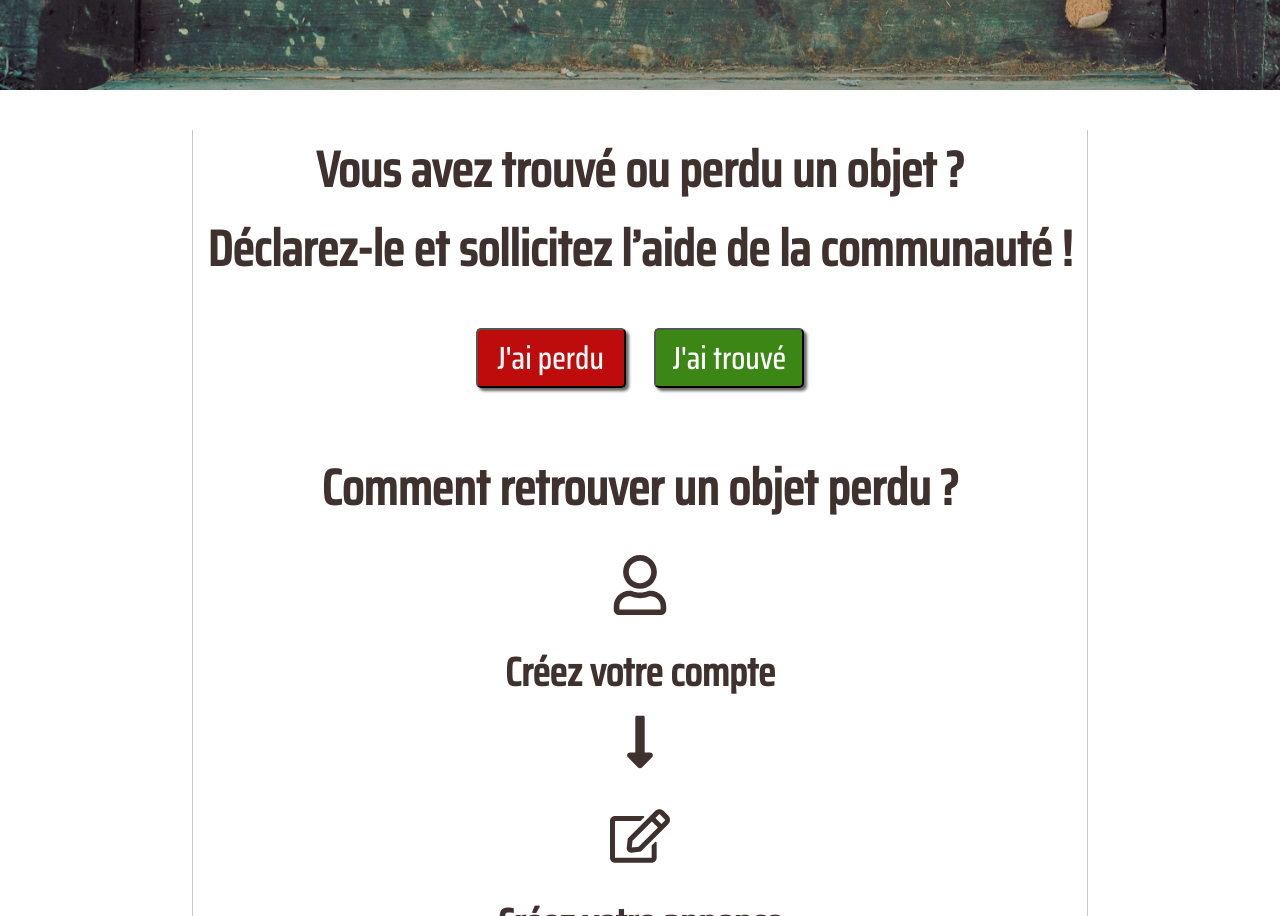
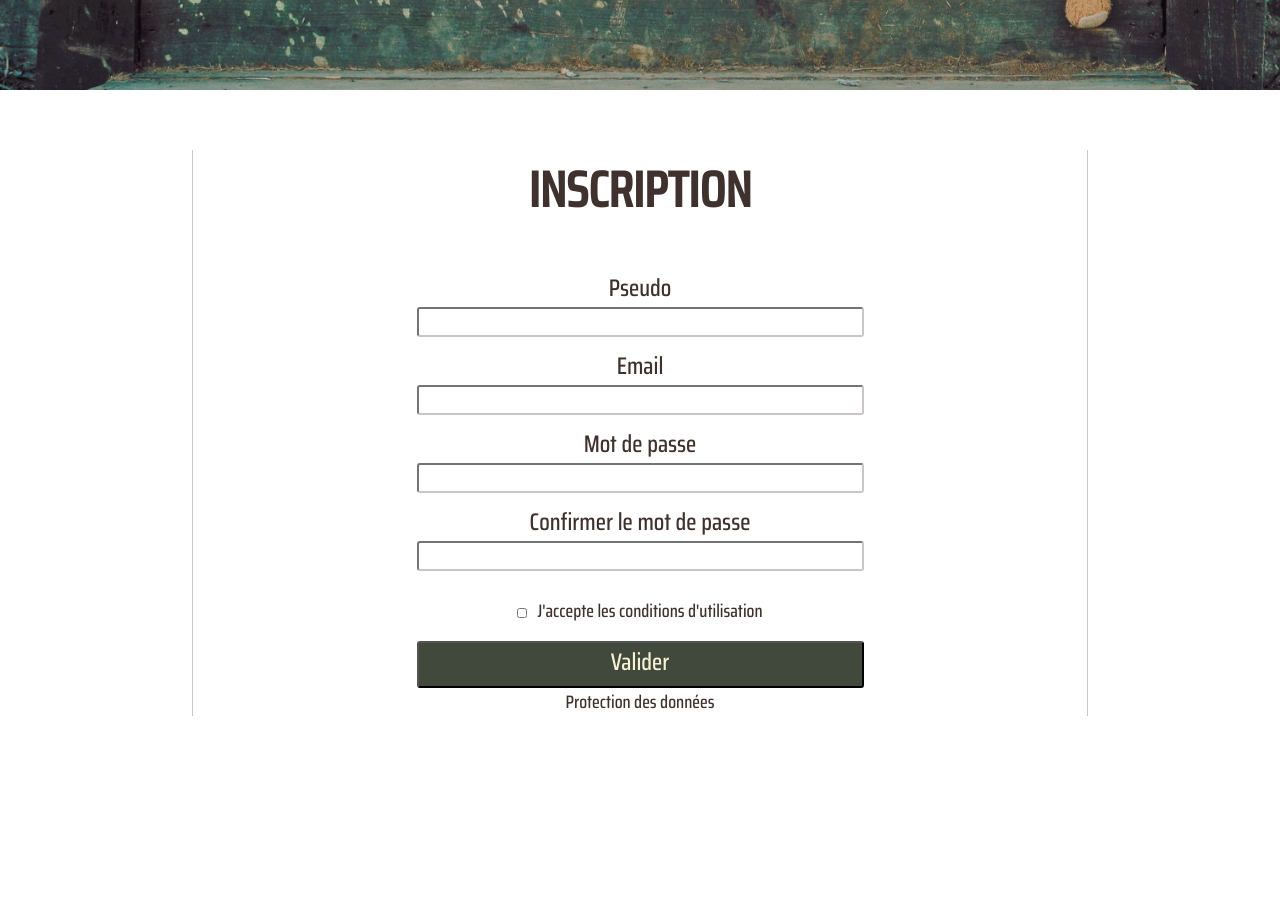
Before and after one commit to MyleneVinci/my_app_lost_and_found_front, a React (Create React App) app: page / in a window 1280 px wide. Shown: the part 320-1236 px from the top of the page. After the commit the page ends 1136 px from the top, so only its background shows below. Built offline with nearby package versions, Linux system fonts and the light colour scheme; a web font is replaced by a local one.

Commit message:
signIn page and responsive ok

```diff
--- a/src/App.js
+++ b/src/App.js
@@ -15,11 +15,11 @@ function App() {
   return (
     <div className="App">
       <Navbar />
-      <Home />
-      {/* <LogIn />
+      {/* <Home /> */}
+      {/* <LogIn /> */}
       <SignIn />
-      <Declaration />
-      <Profile /> */}
+      {/* <Declaration /> */}
+      {/* <Profile /> */}
     </div>
   );
 }
--- a/src/pages/signIn/SignIn.jsx
+++ b/src/pages/signIn/SignIn.jsx
@@ -4,7 +4,33 @@ import './signIn.css';
 
 const SignIn = () => {
   return (
-    <div>SignIn</div>
+    <div className='signIn'>
+      <h1>INSCRIPTION</h1>
+      <form className='signIn-form'>
+        <div className="signIn-pseudo">
+          <label >Pseudo</label>
+          <input type="text" />
+        </div>
+        <div className="signIn-email">
+          <label>Email</label>
+          <input type="email" />
+        </div>
+        <div className="signIn-password">
+          <label>Mot de passe</label>
+          <input type="password" />
+        </div>
+        <div className="signIn-confirmation">
+          <label>Confirmer le mot de passe</label>
+          <input type="password" />
+        </div>
+        <div className="signIn-checkbox">
+          <input type="checkbox" />
+          <p>J'accepte les conditions d'utilisation</p>
+        </div>
+        <button>Valider</button>
+        <p>Protection des données</p>
+      </form>
+    </div>
   )
 }
 
--- a/src/pages/signIn/signIn.css
+++ b/src/pages/signIn/signIn.css
@@ -0,0 +1,167 @@
+.signIn {
+    width: 70%;
+    margin: auto;
+    color: var(--main-color);
+    margin-bottom: 100px;
+
+}
+
+.signIn h1 {
+    text-align: center;
+}
+
+.signIn-form {
+    display: flex;
+    flex-direction: column;
+    justify-content: center;
+}
+
+.signIn-form input {
+    width: 100%;
+    margin-bottom: 10px;
+    border-radius: 3px;
+    height: 30px;
+    border-color: rgb(202, 198, 198);
+}
+
+.signIn-form label {
+    font-size: large;
+}
+
+.signIn-form button {
+    margin: auto;
+    margin-top: 10px;
+    width: 100%;
+    padding: 0 10px 5px 10px;
+    font-size: x-large;
+    border-radius: 3px;
+    color: var(--second-color);
+    background-color: var(--third-color);
+}
+
+.signIn-form p {
+    font-size: smaller;
+    text-align: center;
+}
+
+.signIn-pseudo {
+    display: flex;
+    flex-direction: column;
+    align-items: center;
+}
+
+.signIn-email {
+    display: flex;
+    flex-direction: column;
+    align-items: center;
+}
+
+.signIn-password {
+    display: flex;
+    flex-direction: column;
+    align-items: center;
+}
+
+.signIn-confirmation {
+    display: flex;
+    flex-direction: column;
+    align-items: center;
+}
+
+.signIn-checkbox {
+    display: flex;
+    flex-direction: row;
+    align-items: center;
+    justify-content:center;
+    height: 20px;
+    margin-top: 10px;
+}
+
+.signIn-checkbox input {
+    width: 10px;
+    margin-top: 13px;
+    margin-right: 10px;
+}
+
+@media screen and (min-width:768px) {
+     .signIn {
+        border-left: 0.15px solid rgb(202, 198, 198) ;
+        border-right: 0.15px solid rgb(202, 198, 198) ;
+    }
+
+    .signIn h1 {
+        margin: 60px 0 40px;
+    }
+
+    .signIn-form label {
+        font-size: x-large;
+    }
+
+    .signIn-form input {
+        width: 70%;
+    }
+
+    .signIn-form button {
+        margin-top: 10px;
+        width: 70%;
+        font-size: x-large;
+    }
+
+    .signIn-form p {
+        font-size: large;
+        text-align: center;
+    }
+
+    .signIn-checkbox {
+        margin: 20px 0 10px 0;
+    }
+
+    .signIn-checkbox input {
+        width: 10px;
+        margin-right: 10px;
+    }
+}
+
+@media screen and (min-width:1200px) {
+    .signIn h1 {
+        font-size: 50px;
+    }
+
+    .signIn-form button {
+        width: 50%;
+    }
+
+    .signIn-form input {
+        width: 50%;
+    }
+
+    .signIn-checkbox input {
+        width: 10px;
+        margin-right: 10px;
+    }
+}
+
+@media screen and (min-width:1500px) {
+    .signIn h1 {
+        font-size: 60px;
+    }
+
+    .signIn-form button {
+        width: 40%;
+        font-size: xx-large;
+    }
+
+    .signIn-form input {
+        width: 40%;
+    }
+
+    .signIn-form label {
+        font-size: xx-large;
+    }
+
+    .signIn-checkbox input {
+        width: 10px;
+        margin-right: 10px;
+    }
+
+}
```
Also changed, not shown: src/pages/home/home.css (+0 -25 lines).
